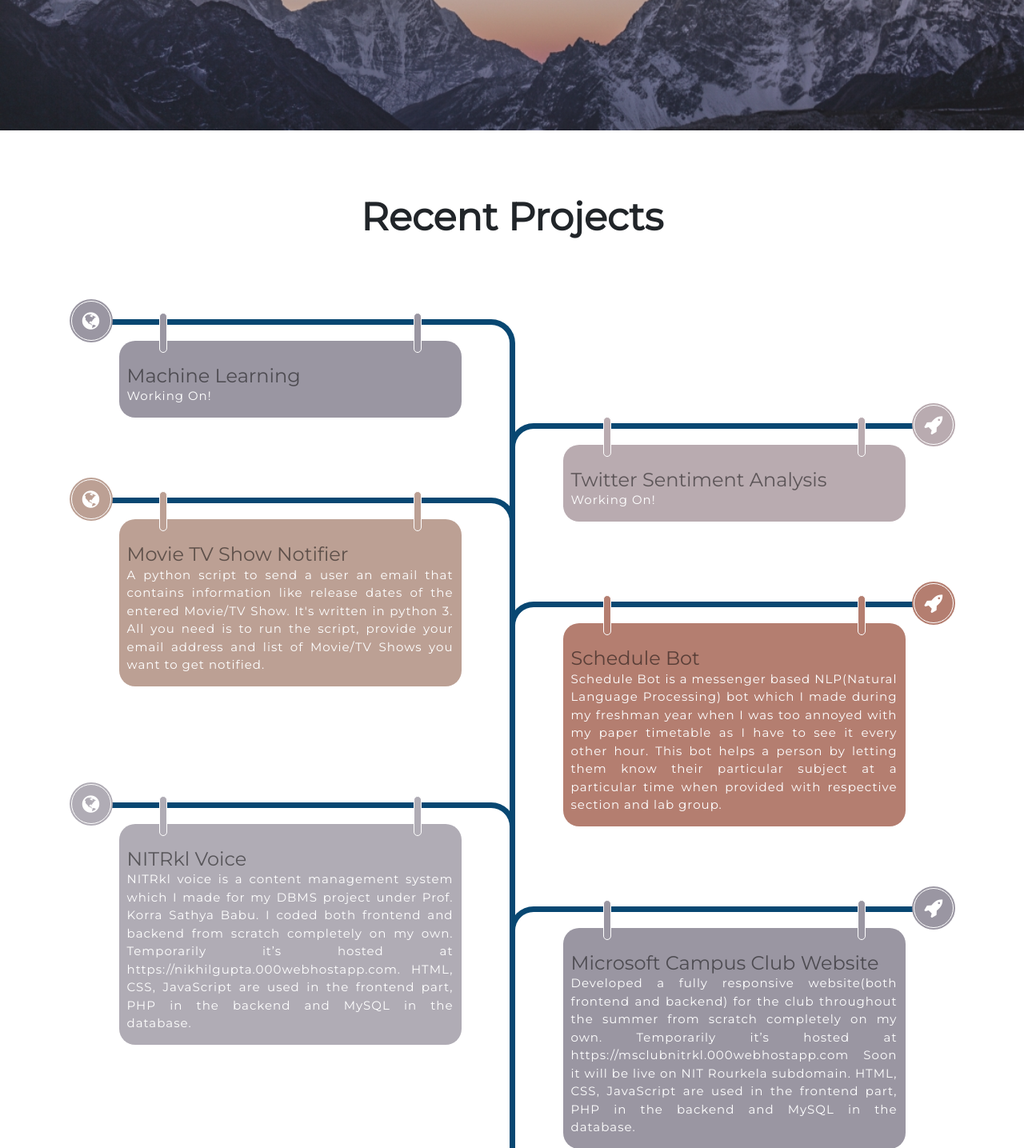
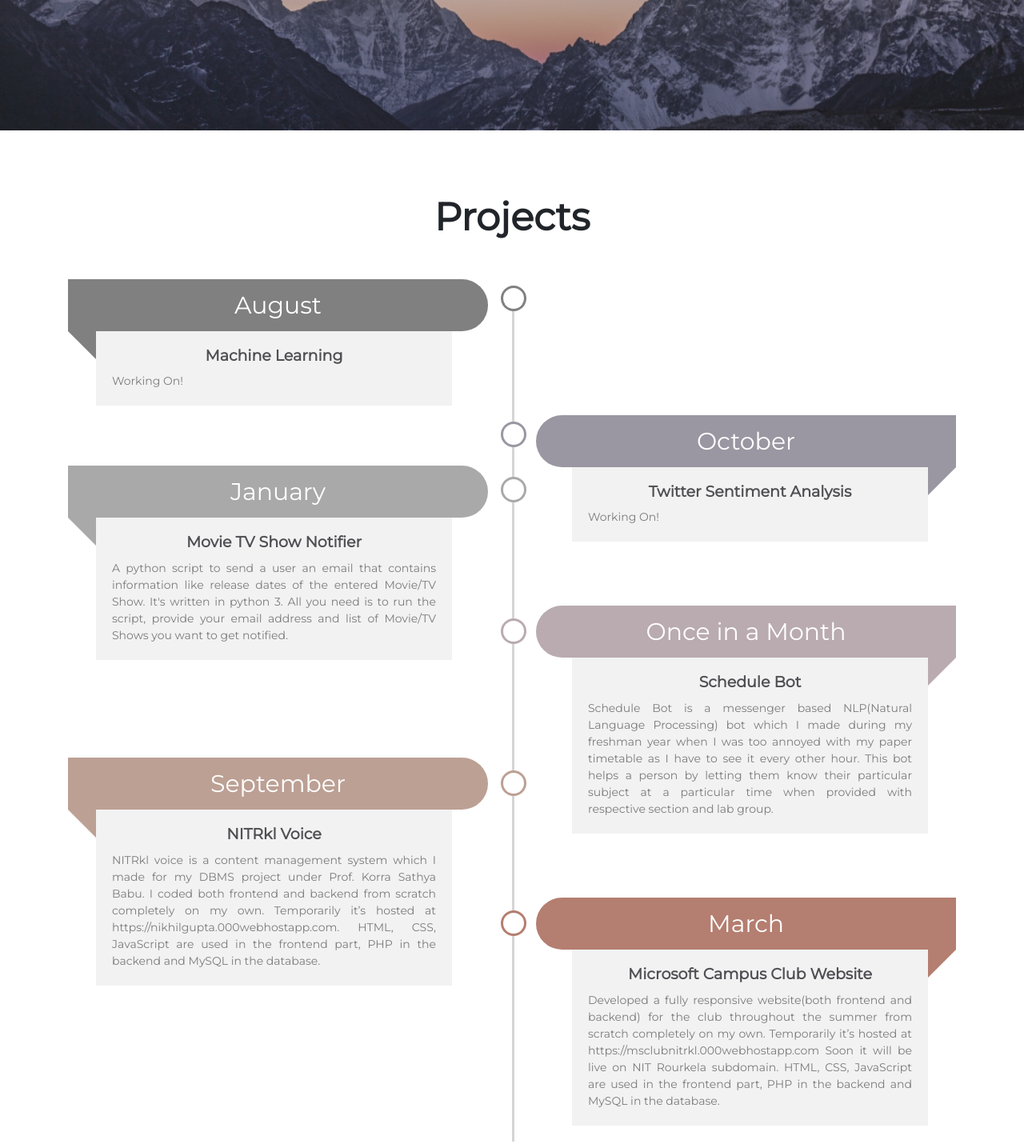
Before and after one commit to nguptaa/personal, a PHP site: page / in a window 1280 px wide. Shown: the part 637-2072 px from the top of the page at 80% size. Run offline with PHP 8.4, Linux system fonts and the light colour scheme.

Commit message:
Modifications

```diff
--- a/assets/css/style.css
+++ b/assets/css/style.css
@@ -293,116 +293,123 @@ footer.footer .social-link:hover {
   font-weight: 800;
 }
 
+
+/* -------------------- */
 .main-timeline {
-  padding-top: 50px;
   overflow: hidden;
   position: relative;
+  padding-bottom: 20px;
+}
+
+.main-timeline:before,
+.main-timeline:after {
+  content: "";
+  display: block;
+  width: 100%;
+  clear: both;
 }
 
 .main-timeline:before {
   content: "";
-  width: 7px;
+  width: 3px;
   height: 100%;
-  background: #084772;
-  margin: 0 auto;
+  background: #d6d5d5;
   position: absolute;
-  top: 80px;
-  left: 0;
-  right: 0;
+  top: 30px;
+  left: 50%;
 }
 
 .main-timeline .timeline {
   width: 50%;
   float: left;
-  padding: 20px 60px;
-  border-top: 7px solid #084772;
-  border-right: 7px solid #084772;
-  border-radius: 0 30px 0 0;
+  padding-right: 30px;
   position: relative;
-  right: -3.5px;
 }
 
-.main-timeline .icon {
+.main-timeline .timeline-icon {
+  width: 32px;
+  height: 32px;
+  border-radius: 50%;
+  background: #fff;
+  border: 3px solid #808080	;
+  position: absolute;
+  top: 5.5%;
+  right: -17.5px;
+}
+
+.main-timeline .year {
   display: block;
-  width: 50px;
-  height: 50px;
-  line-height: 50px;
-  border-radius: 50%;
-  background: #9A96A2;
-  border: 1px solid #fff;
+  padding: 10px;
+  margin: 0;
+  font-size: 30px;
+  color: #fff;
+  border-radius: 0 50px 50px 0;
+  background: #808080	;
   text-align: center;
-  font-size: 25px;
-  color: #fff;
-  box-shadow: 0 0 0 2px #9A96A2;
+  position: relative;
+}
+
+.main-timeline .year:before {
+  content: "";
+  border-top: 35px solid #808080	;
+  border-left: 35px solid transparent;
   position: absolute;
-  top: -30px;
+  bottom: -35px;
   left: 0;
 }
 
 .main-timeline .timeline-content {
-  display: block;
-  padding: 30px 10px 10px;
-  border-radius: 20px;
-  background: #9A96A2;
-  color: #fff;
-  position: relative;
-}
-
-.main-timeline .timeline-content:hover {
-  text-decoration: none;
-  color: #fff;
-}
-
-.main-timeline .timeline-content:before,
-.main-timeline .timeline-content:after {
-  content: "";
-  display: block;
-  width: 10px;
-  height: 50px;
-  border-radius: 10px;
-  background: #9A96A2;
-  border: 1px solid #fff;
-  position: absolute;
-  top: -35px;
-  left: 50px;
-}
-
-.main-timeline .timeline-content:after {
-  left: auto;
-  right: 50px;
+  padding: 20px 20px;
+  margin: 0 45px 0 35px;
+  background: #f2f2f2;
 }
 
 .main-timeline .title {
-  font-size: 24px;
-  margin: 0;
+  font-size: 19px;
+  font-weight: bold;
+  color: #504f54;
+  margin: 0 0 10px 0;
+  text-align: center;
 }
 
 .main-timeline .description {
   text-align: justify;
-  font-size: 15px;
-  letter-spacing: 1px;
-  margin: 0 0 5px 0;
+  font-size: 14px;
+  color: #7d7b7b;
+  margin: 0;
 }
 
 .main-timeline .timeline:nth-child(2n) {
-  border-right: none;
-  border-left: 7px solid #084772;
-  border-radius: 30px 0 0 0;
-  right: auto;
-  left: -3.5px;
+  padding: 0 0 0 30px;
 }
 
-.main-timeline .timeline:nth-child(2n) .icon {
+.main-timeline .timeline:nth-child(2n) .timeline-icon {
+  right: auto;
+  left: -14.5px;
+}
+
+.main-timeline .timeline:nth-child(2n) .year {
+  border-radius: 50px 0 0 50px;
+}
+
+.main-timeline .timeline:nth-child(2n) .year:before {
+  border-left: none;
+  border-right: 35px solid transparent;
   left: auto;
   right: 0;
 }
 
+.main-timeline .timeline:nth-child(2n) .timeline-content {
+  text-align: right;
+  margin: 0 35px 0 45px;
+}
+
 .main-timeline .timeline:nth-child(2) {
-  margin-top: 130px;
+  margin-top: 170px;
 }
 
 .main-timeline .timeline:nth-child(odd) {
-  margin: -130px 0 30px 0;
+  margin: -175px 0 0 0;
 }
 
 .main-timeline .timeline:nth-child(even) {
@@ -411,92 +418,114 @@ footer.footer .social-link:hover {
 
 .main-timeline .timeline:first-child,
 .main-timeline .timeline:last-child:nth-child(even) {
-  margin: 0 0 30px 0;
+  margin: 0;
 }
 
-.main-timeline .timeline:nth-child(2n) .timeline-content,
-.main-timeline .timeline:nth-child(2n) .timeline-content:before,
-.main-timeline .timeline:nth-child(2n) .timeline-content:after,
-.main-timeline .timeline:nth-child(2n) .icon {
+.main-timeline .timeline:nth-child(2n) .timeline-icon {
+  border-color: #9A96A2;
+}
+
+.main-timeline .timeline:nth-child(2n) .year {
+  background: #9A96A2;
+}
+
+.main-timeline .timeline:nth-child(2n) .year:before {
+  border-top-color: #9A96A2;
+}
+
+.main-timeline .timeline:nth-child(3n) .timeline-icon {
+  border-color: #A9A9A9;
+}
+
+.main-timeline .timeline:nth-child(3n) .year {
+  background: #A9A9A9;
+}
+
+.main-timeline .timeline:nth-child(3n) .year:before {
+  border-top-color: #A9A9A9;
+}
+
+.main-timeline .timeline:nth-child(4n) .timeline-icon {
+  border-color: #B9ABB0;
+}
+
+.main-timeline .timeline:nth-child(4n) .year {
   background: #B9ABB0;
 }
 
-.main-timeline .timeline:nth-child(2n) .icon {
-  box-shadow: 0 0 0 2px #B9ABB0;
+.main-timeline .timeline:nth-child(4n) .year:before {
+  border-top-color: #B9ABB0;
 }
 
-.main-timeline .timeline:nth-child(3n) .timeline-content,
-.main-timeline .timeline:nth-child(3n) .timeline-content:before,
-.main-timeline .timeline:nth-child(3n) .timeline-content:after,
-.main-timeline .timeline:nth-child(3n) .icon {
+.main-timeline .timeline:nth-child(5n) .timeline-icon {
+  border-color: #BCA094;
+}
+
+.main-timeline .timeline:nth-child(5n) .year {
   background: #BCA094;
 }
 
-.main-timeline .timeline:nth-child(3n) .icon {
-  box-shadow: 0 0 0 2px #BCA094;
+.main-timeline .timeline:nth-child(5n) .year:before {
+  border-top-color: #BCA094;
 }
 
-.main-timeline .timeline:nth-child(4n) .timeline-content,
-.main-timeline .timeline:nth-child(4n) .timeline-content:before,
-.main-timeline .timeline:nth-child(4n) .timeline-content:after,
-.main-timeline .timeline:nth-child(4n) .icon {
+.main-timeline .timeline:nth-child(6n) .timeline-icon {
+  border-color: #B47E70;
+}
+
+.main-timeline .timeline:nth-child(6n) .year {
   background: #B47E70;
 }
 
-.main-timeline .timeline:nth-child(4n) .icon {
-  box-shadow: 0 0 0 2px #B47E70;
+.main-timeline .timeline:nth-child(6n) .year:before {
+  border-top-color: #B47E70;
 }
 
-.main-timeline .timeline:nth-child(5n) .timeline-content,
-.main-timeline .timeline:nth-child(5n) .timeline-content:before,
-.main-timeline .timeline:nth-child(5n) .timeline-content:after,
-.main-timeline .timeline:nth-child(5n) .icon {
-  background: #B0ACB5;
-}
-
-.main-timeline .timeline:nth-child(5n) .icon {
-  box-shadow: 0 0 0 2px #B0ACB5;
-}
-
-.main-timeline .timeline:nth-child(6n) .timeline-content,
-.main-timeline .timeline:nth-child(6n) .timeline-content:before,
-.main-timeline .timeline:nth-child(6n) .timeline-content:after,
-.main-timeline .timeline:nth-child(6n) .icon {
-  background: #9A96A2;
-}
-
-.main-timeline .timeline:nth-child(6n) .icon {
-  box-shadow: 0 0 0 2px #9A96A2;
-}
 
 @media only screen and (max-width: 767px) {
-  .main-timeline:before {
-    left: 0;
-    right: auto;
+  .main-timeline {
+    overflow: visible;
   }
 
-  .main-timeline .timeline,
-  .main-timeline .timeline:nth-child(even),
-  .main-timeline .timeline:nth-child(odd) {
-    width: 100%;
-    float: none;
-    padding: 20px 30px;
-    margin: 0 0 30px 0;
-    border-right: none;
-    border-left: 7px solid #084772;
-    border-radius: 30px 0 0 0;
-    right: auto;
+  .main-timeline:before {
+    top: 0;
     left: 0;
   }
 
-  .main-timeline .icon {
+  .main-timeline .timeline:nth-child(2),
+  .main-timeline .timeline:nth-child(odd),
+  .main-timeline .timeline:nth-child(even) {
+    margin: 0;
+  }
+
+  .main-timeline .timeline {
+    width: 100%;
+    float: none;
+    padding: 0 0 0 30px;
+    margin-bottom: 20px !important;
+  }
+
+  .main-timeline .timeline:last-child {
+    margin: 0 !important;
+  }
+
+  .main-timeline .timeline-icon {
+    right: auto;
+    left: -14.5px;
+  }
+
+  .main-timeline .year {
+    border-radius: 50px 0 0 50px;
+  }
+
+  .main-timeline .year:before {
+    border-left: none;
+    border-right: 35px solid transparent;
     left: auto;
     right: 0;
   }
-}
 
-@media only screen and (max-width: 480px) {
-  .main-timeline .title {
-    font-size: 18px;
+  .main-timeline .timeline-content {
+    margin: 0 35px 0 45px;
   }
 }
--- a/index.html
+++ b/index.html
@@ -115,34 +115,35 @@
 
   <!-- Projects -->
 <section class="projects">
-<h2 class="mb-5">Recent Projects</h2>
+<h2 class="mb-5">Projects</h2>
   <div class="container">
 <div class="row">
   <div class="col-md-12">
-
     <div class="main-timeline">
       <div class="timeline">
-
-            <span class="icon fa fa-globe"></span>
-            <a href="#" class="timeline-content">
+        <span class="timeline-icon"></span>
+        <span class="year">August</span>
+        <div class="timeline-content">
           <h3 class="title">Machine Learning</h3>
           <p class="description">
             Working On!
           </p>
-            </a>
+        </div>
       </div>
       <div class="timeline">
-            <span class="icon fa fa-rocket"></span>
-            <a href="#" class="timeline-content">
+        <span class="timeline-icon"></span>
+        <span class="year">October</span>
+        <div class="timeline-content">
           <h3 class="title">Twitter Sentiment Analysis</h3>
           <p class="description">
             Working On!
           </p>
-            </a>
+        </div>
       </div>
       <div class="timeline">
-            <span class="icon fa fa-globe"></span>
-            <a href="#" class="timeline-content">
+        <span class="timeline-icon"></span>
+        <span class="year">January</span>
+        <div class="timeline-content">
           <h3 class="title">Movie TV Show Notifier</h3>
           <p class="description">
             A python script to send a user an email that contains information like release dates of
@@ -151,11 +152,12 @@
             and list of
             Movie/TV Shows you want to get notified.
           </p>
-            </a>
+        </div>
       </div>
       <div class="timeline">
-            <span class="icon fa fa-rocket"></span>
-            <a href="#" class="timeline-content">
+        <span class="timeline-icon"></span>
+        <span class="year">Once in a Month</span>
+        <div class="timeline-content">
           <h3 class="title">Schedule Bot</h3>
           <p class="description">
             Schedule Bot is a messenger based NLP(Natural Language Processing) bot which I made
@@ -163,11 +165,12 @@
             to see it every other hour. This bot helps a person by letting them know their particular
             subject at a particular time when provided with respective section and lab group.
           </p>
-            </a>
+        </div>
       </div>
       <div class="timeline">
-            <span class="icon fa fa-globe"></span>
-            <a href="#" class="timeline-content">
+        <span class="timeline-icon"></span>
+        <span class="year">September</span>
+        <div class="timeline-content">
           <h3 class="title">NITRkl Voice</h3>
           <p class="description">
             NITRkl voice is a content management system which I made for my DBMS project under
@@ -176,11 +179,12 @@
             CSS, JavaScript are used in the frontend part, PHP in the backend and MySQL in the
             database.
           </p>
-            </a>
+        </div>
       </div>
       <div class="timeline">
-            <span class="icon fa fa-rocket"></span>
-            <a href="#" class="timeline-content">
+        <span class="timeline-icon"></span>
+        <span class="year">March</span>
+        <div class="timeline-content">
           <h3 class="title">Microsoft Campus Club Website</h3>
           <p class="description">
             Developed a fully responsive website(both frontend and backend) for the club throughout the summer from
@@ -191,7 +195,8 @@
             in the frontend part, PHP in the backend and
             MySQL in the database.
           </p>
-            </a>
+        </div>
+      </div>
     </div>
   </div>
 </div>
```
Lines whose indentation alone changed are shown as unchanged.
